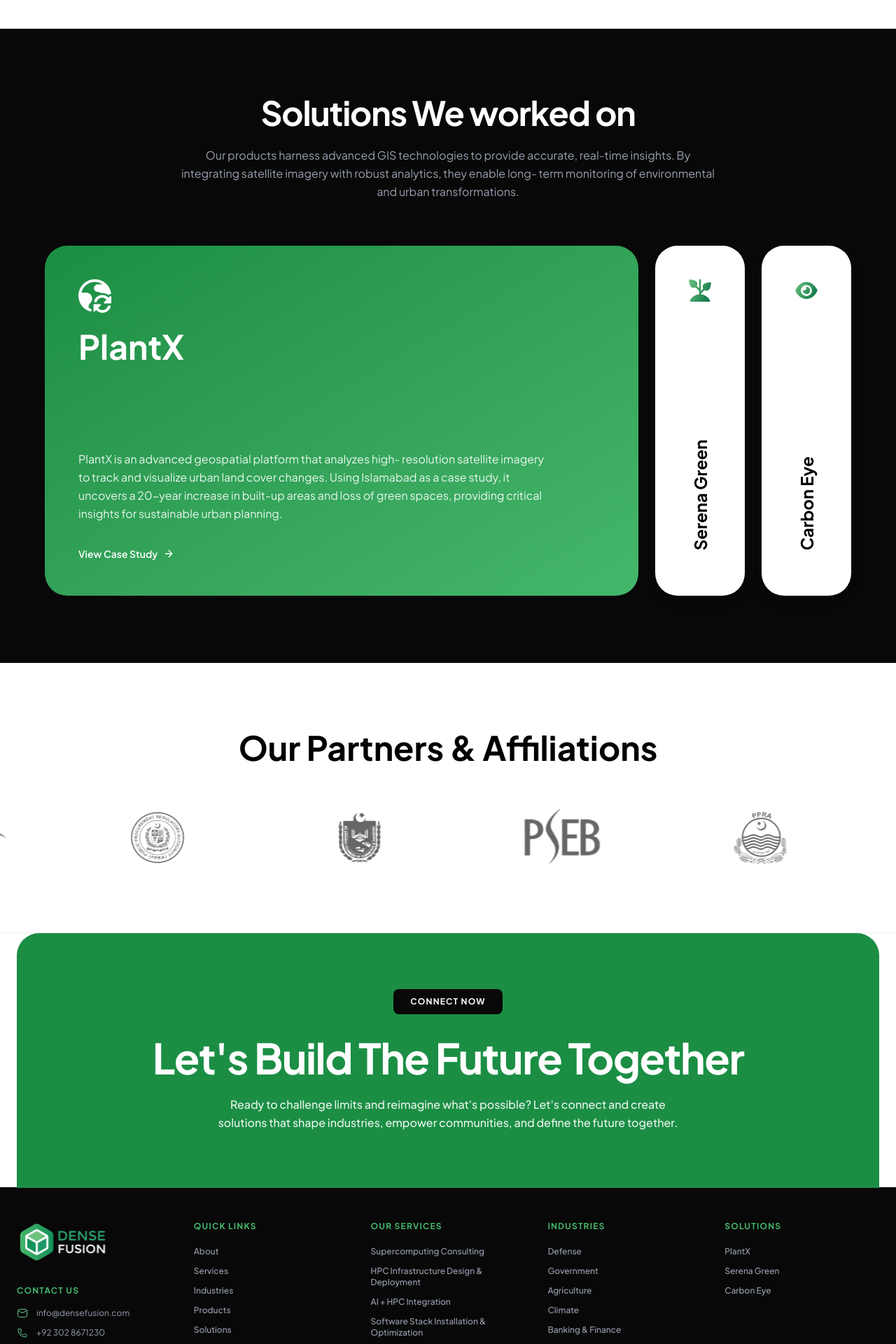
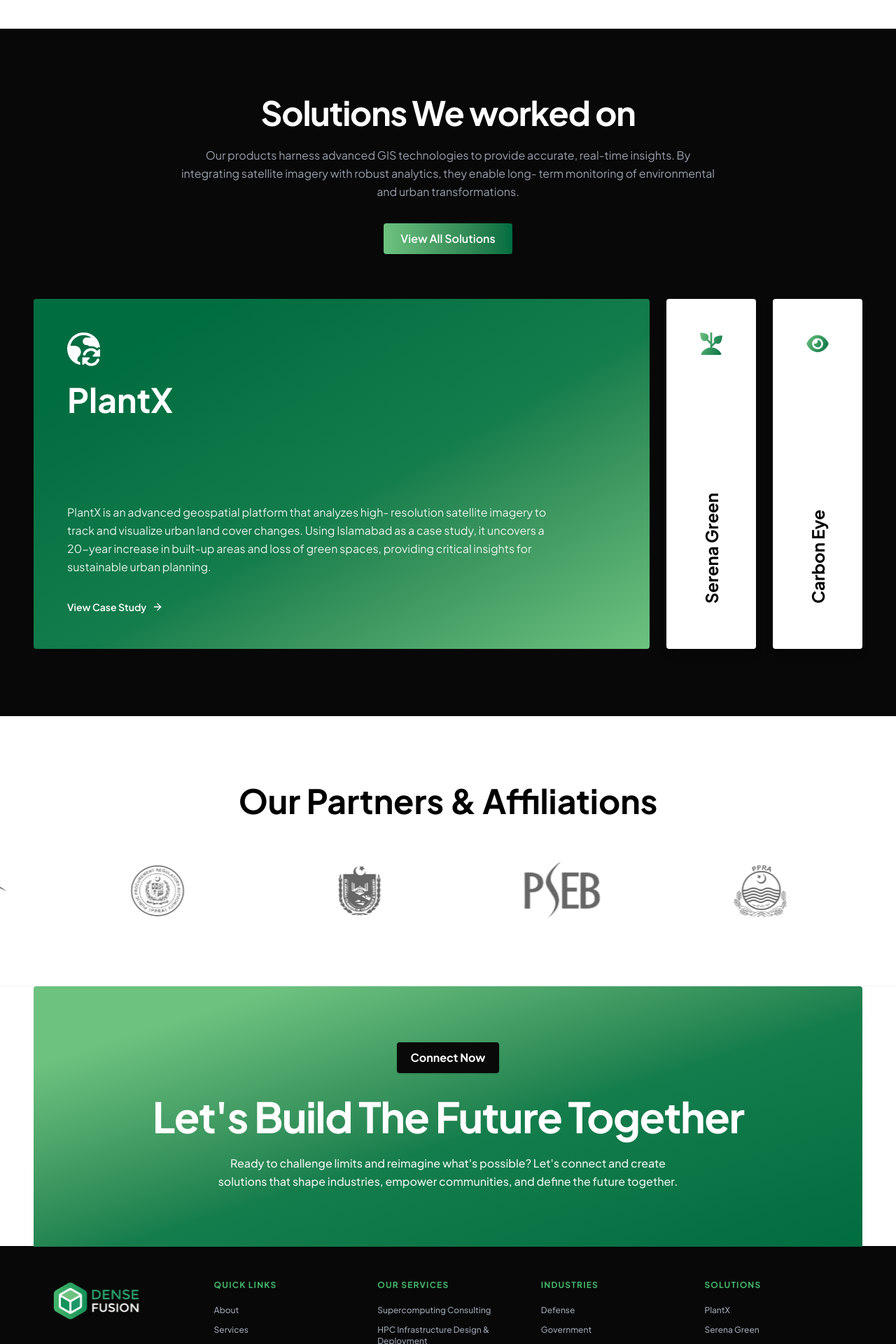
Before and after one commit to fhd-fsl/Dense-fusion-website-demo, a Next.js app: page / in a window 1280 px wide. Shown: the part 4020-5940 px from the top of the page at 70% size. Built offline with nearby package versions, Linux system fonts and the light colour scheme.

Commit message:
Added UI fixes in Solutions, partners, footer

```diff
--- a/src/components/Footer.tsx
+++ b/src/components/Footer.tsx
@@ -8,13 +8,20 @@ import ScrollReveal from "./ScrollReveal";
 export default function Footer() {
   return (
     <footer className="bg-white relative z-10">
-      <div className="container mx-auto px-6 max-w-[1400px]">
+      <div className="mx-auto max-w-[1300px] px-6 md:px-12">
 
         {/* Connect CTA (Green Banner) */}
         <ScrollReveal>
-          <div className="bg-[#1b8e44] rounded-t-[24px] md:rounded-t-[32px] rounded-b-none p-12 md:p-20 flex flex-col items-center justify-center text-center relative z-20 mx-auto w-full">
-            <button className="bg-[#080808] text-white text-xs font-bold px-6 py-2.5 uppercase tracking-widest rounded-lg mb-8 hover:scale-105 hover:shadow-xl transition-all duration-300 cursor-pointer active:scale-95">
-              Connect Now
+          <div className="bg-gradient-to-br from-lightGreen from-15% via-gradientGreen2 via-55% to-gradientGreen1 rounded-t-[4px] rounded-b-none p-12 md:p-20 flex flex-col items-center justify-center text-center relative z-20 mx-auto w-full">
+            <button className="group inline-flex h-11 items-start justify-center overflow-hidden rounded-[4px] bg-secondaryBlack px-5 text-md font-bold text-white shadow-sm transition-colors duration-300 hover:bg-lightGreen mb-8">
+              <span className="flex flex-col transition-transform duration-300 group-hover:-translate-y-1/2">
+                <span className="flex h-11 shrink-0 items-center justify-center text-white">
+                  Connect Now
+                </span>
+                <span className="flex h-11 shrink-0 items-center justify-center text-white">
+                  Connect Now
+                </span>
+              </span>
             </button>
 
             <h2 className="text-4xl md:text-5xl lg:text-6xl font-bold mb-6 text-white tracking-tight">
@@ -32,7 +39,7 @@ export default function Footer() {
 
       {/* Main Footer (Black Section) */}
       <div className="bg-[#080808] text-white pt-12 pb-12 px-6 mt-[-1px]">
-        <div className="container mx-auto max-w-[1400px]">
+        <div className="mx-auto max-w-[1300px] px-6 md:px-12">
           <ScrollReveal delay={0.2}>
             {/* Top Grid - Links */}
             <div className="grid grid-cols-1 md:grid-cols-2 lg:grid-cols-5 gap-12 lg:gap-8 pb-16">
--- a/src/components/Partners.tsx
+++ b/src/components/Partners.tsx
@@ -16,7 +16,7 @@ const PARTNERS = [
 export default function Partners() {
   return (
     <section className="bg-white py-24 border-y border-gray-100 overflow-hidden relative">
-      <div className="container mx-auto px-6 max-w-[1400px] mb-12">
+      <div className="mx-auto max-w-[1300px] px-6 md:px-12 mb-12">
         <ScrollReveal>
           <div className="flex flex-col items-center justify-center text-center">
             <h2 className="text-3xl md:text-5xl font-bold mb-4 text-black">
--- a/src/components/Solutions.tsx
+++ b/src/components/Solutions.tsx
@@ -7,25 +7,28 @@ import { ArrowRight } from "lucide-react";
 export default function Solutions() {
   return (
     <section className="bg-[#080808] py-24 text-white">
-      <div className="container mx-auto px-6 max-w-[1200px]">
+      <div className="mx-auto max-w-[1300px] px-6 md:px-12">
         {/* Header */}
         <ScrollReveal>
           <div className="flex flex-col items-center justify-center text-center mb-16">
             <h2 className="text-3xl md:text-5xl font-bold mb-6 tracking-tight">
               Solutions We worked on
             </h2>
-            <p className="text-gray-400 max-w-3xl text-sm md:text-base leading-relaxed">
+            <p className="text-gray-400 max-w-3xl text-sm md:text-base leading-relaxed mb-8">
               Our products harness advanced GIS technologies to provide accurate, real-time
               insights. By integrating satellite imagery with robust analytics, they enable long-
               term monitoring of environmental and urban transformations.
             </p>
+            <button className="group inline-flex items-center justify-center overflow-hidden rounded-[4px] bg-gradient-to-r from-lightGreen to-gradientGreen1 px-6 py-2.5 text-sm md:text-base font-semibold text-white shadow-sm transition-opacity duration-300 hover:opacity-90">
+              View All Solutions
+            </button>
           </div>
         </ScrollReveal>
 
         {/* Content Layout */}
         <div className="flex flex-col md:flex-row gap-6 h-auto md:h-[500px]">
           {/* Main Case Study (PlantX) */}
-          <div className="flex-1 bg-gradient-to-br from-[#1b8e44] to-[#45b76b] rounded-[32px] p-8 md:p-12 flex flex-col justify-between relative overflow-hidden group">
+          <div className="flex-1 bg-gradient-to-br from-gradientGreen1 from-15% via-gradientGreen2 via-55% to-lightGreen rounded-[4px] p-8 md:p-12 flex flex-col justify-between relative overflow-hidden group">
             <ScrollReveal direction="up" delay={0.2} className="h-full flex flex-col justify-between">
               <div>
                 <div className="mb-6">
@@ -52,7 +55,7 @@ export default function Solutions() {
           </div>
 
           {/* Sidebar Nav 1 (Serena Green) */}
-          <div className="w-full md:w-24 lg:w-32 bg-white rounded-[32px] py-8 px-4 flex flex-col items-center justify-between cursor-pointer hover:bg-gray-100 transition-colors shadow-lg">
+          <div className="w-full md:w-24 lg:w-32 bg-white rounded-[4px] py-8 px-4 flex flex-col items-center justify-between cursor-pointer hover:bg-gray-100 transition-colors shadow-lg">
             <ScrollReveal direction="up" delay={0.3} className="h-full flex flex-col items-center justify-between">
               <div className="text-[#1b8e44] mb-8 mt-4">
                 <Image src="/assets/home-page/solutions/farm-spout.svg" alt="Leaf" width={32} height={32} />
@@ -70,7 +73,7 @@ export default function Solutions() {
           </div>
 
           {/* Sidebar Nav 2 (Carbon Eye) */}
-          <div className="w-full md:w-24 lg:w-32 bg-white rounded-[32px] py-8 px-4 flex flex-col items-center justify-between cursor-pointer hover:bg-gray-100 transition-colors shadow-lg">
+          <div className="w-full md:w-24 lg:w-32 bg-white rounded-[4px] py-8 px-4 flex flex-col items-center justify-between cursor-pointer hover:bg-gray-100 transition-colors shadow-lg">
             <ScrollReveal direction="up" delay={0.4} className="h-full flex flex-col items-center justify-between">
               <div className="text-[#1b8e44] mb-8 mt-4">
                 <Image src="/assets/home-page/solutions/eye-streamline.svg" alt="Eye" width={32} height={32} />
```
